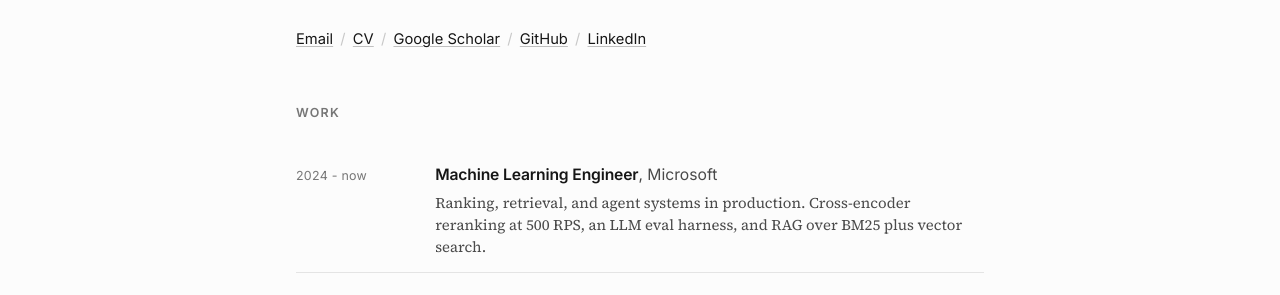
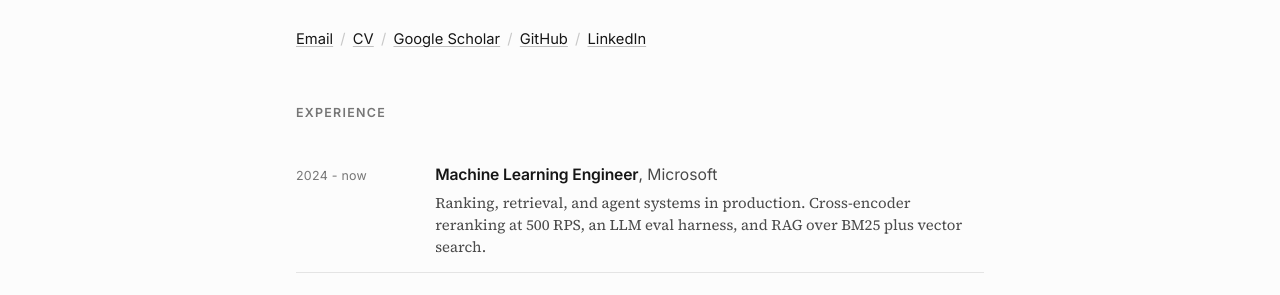
Before and after one commit to yfeng0206/yfeng0206.github.io, a Jekyll site: the page built from index.md, in a window 1280 px wide. Shown: the part 420-715 px from the top of the page. Built offline with Jekyll 4.4.1, drawn with Linux system fonts in a browser that asks for light colours.

Commit message:
Home: heading reads Experience rather than Work
Co-authored-by: Copilot <223556219+Copilot@users.noreply.github.com>
Copilot-Session: 842d0d62-03a9-48d3-8d1c-033bd1a377df

```diff
--- a/_layouts/home.html
+++ b/_layouts/home.html
@@ -14,7 +14,7 @@ layout: default
   <a href="mailto:{{ site.author.email }}">Email</a><span class="sep">/</span><a href="{{ '/cv/' | relative_url }}">CV</a><span class="sep">/</span><a href="https://scholar.google.com/citations?user=ofH9ujMAAAAJ&amp;hl=en">Google Scholar</a><span class="sep">/</span><a href="https://github.com/yfeng0206">GitHub</a><span class="sep">/</span><a href="https://www.linkedin.com/in/garyfeng/">LinkedIn</a>
 </p>
 
-<h2 class="section-head">Work</h2>
+<h2 class="section-head">Experience</h2>
 {%- for job in site.data.work %}
 <div class="job-row">
   <span class="job-period">{{ job.period }}</span>
```
